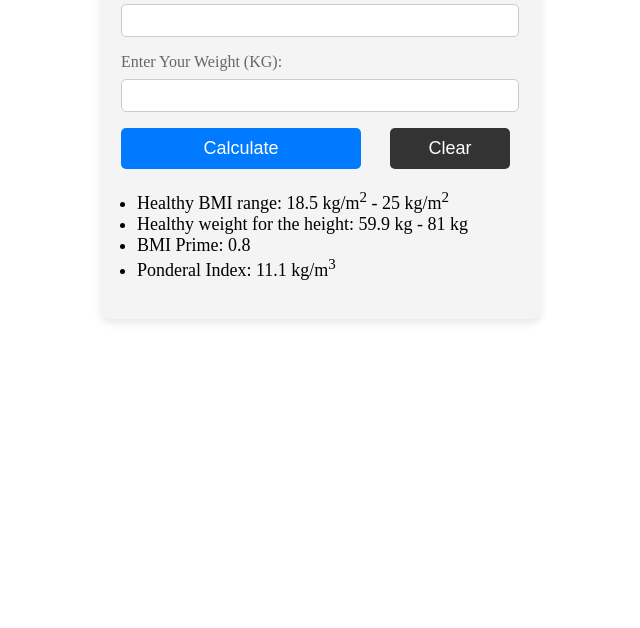
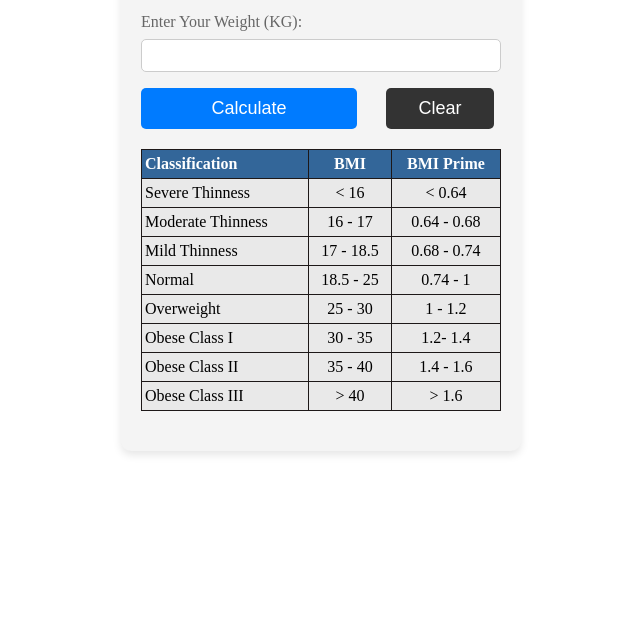
Before and after one commit to adityakumardev/BMI-Calculator, a plain HTML site: page index.html in a window 1280 px wide. Shown: the part 172-800 px from the top of the page, without its empty margins (319-959 px from the left). Drawn offline with Linux system fonts and the light colour scheme.

Commit message:
update: added BMI Chart for clear understanding

```diff
--- a/index.html
+++ b/index.html
@@ -1,23 +1,23 @@
 <!DOCTYPE html>
 <html lang="en">
-
   <head>
-    <meta charset="UTF-8">
-    <meta name="viewport" content="width=device-width, initial-scale=1.0">
+    <meta charset="UTF-8" />
+    <meta name="viewport" content="width=device-width, initial-scale=1.0" />
     <title>BMI-Calculator</title>
-    <link rel="stylesheet" href="style.css">
+    <link rel="stylesheet" href="style.css" />
   </head>
 
   <body>
     <div class="container">
-        <h1> BMI Calculator </h1>
+      <h1>BMI Calculator</h1>
       <form>
-            <p><label for="height">Enter Your Height (CM): </label>
-                <input type="number" name="height" id="height">
+        <p>
+          <label for="height">Enter Your Height (CM): </label>
+          <input type="number" name="height" id="height" />
         </p>
         <p>
           <label for="weight">Enter Your Weight (KG): </label>
-                <input type="number" name="weight" id="weight">
+          <input type="number" name="weight" id="weight" />
         </p>
         <div class="buttons">
           <button class="calculate">Calculate</button>
@@ -25,14 +25,56 @@
         </div>
         <div class="results"></div>
       </form>
-        <ul class="info">
-            <li>Healthy BMI range: 18.5 kg/m<sup>2</sup> - 25 kg/m<sup>2</sup></li>
-            <li>Healthy weight for the height: 59.9 kg - 81 kg</li>
-            <li>BMI Prime: 0.8</li>
-            <li>Ponderal Index: 11.1 kg/m<sup>3</sup></li>
-        </ul>
+      <table>
+        <tbody>
+          <tr class="heading">
+            <td class="HinfoL">Classification</td>
+            <td>BMI</td>
+            <td>BMI Prime</td>
+          </tr>
+          <tr>
+            <td class="HinfoL">Severe Thinness</td>
+            <td>&lt; 16</td>
+            <td>&lt; 0.64</td>
+          </tr>
+          <tr>
+            <td class="HinfoL">Moderate Thinness</td>
+            <td>16 - 17</td>
+            <td>0.64 - 0.68</td>
+          </tr>
+          <tr>
+            <td class="HinfoL">Mild Thinness</td>
+            <td>17 - 18.5</td>
+            <td>0.68 - 0.74</td>
+          </tr>
+          <tr>
+            <td class="HinfoL">Normal</td>
+            <td>18.5 - 25</td>
+            <td>0.74 - 1</td>
+          </tr>
+          <tr>
+            <td class="HinfoL">Overweight</td>
+            <td>25 - 30</td>
+            <td>1 - 1.2</td>
+          </tr>
+          <tr>
+            <td class="HinfoL">Obese Class I</td>
+            <td>30 - 35</td>
+            <td>1.2- 1.4</td>
+          </tr>
+          <tr>
+            <td class="HinfoL">Obese Class II</td>
+            <td>35 - 40</td>
+            <td>1.4 - 1.6</td>
+          </tr>
+          <tr>
+            <td class="HinfoL">Obese Class III</td>
+            <td>&gt; 40</td>
+            <td>&gt; 1.6</td>
+          </tr>
+        </tbody>
+      </table>
     </div>
   </body>
   <script src="script.js"></script>
-
 </html>
--- a/script.js
+++ b/script.js
@@ -31,5 +31,5 @@ calculatebutton.addEventListener("click", function (event) {
 const clearButton = document.querySelector('.reset');
 
 clearButton.addEventListener("click", function(event) {
-
+    document.querySelector('form').reset();
 });
--- a/style.css
+++ b/style.css
@@ -1,9 +1,12 @@
 /* style.css */
 
 .container {
+  box-sizing: border-box;
   max-width: 400px;
   margin: 50px auto;
+  margin-top: 20px;
   padding: 20px;
+  padding-top: 10px;
   background-color: #f4f4f4;
   border-radius: 10px;
   box-shadow: 0 4px 8px rgba(0, 0, 0, 0.1);
@@ -70,8 +73,26 @@ input[type="number"] {
   text-align: center;
 }
 
-.info {
-    margin-left: 8px;
-    padding-left: 8px;
-    font-size: large;
+table {
+    border-collapse: collapse; /* Remove default table borders */
+    width: 100%; /* Make the table fill the container width */
+    margin: 20px auto; /* Add some margin for spacing */
+    text-align: center; /* Align text to the center */
   }
+
+  .HinfoL {
+    text-align: left; /* Align text to the left */
+  }
+
+  td {
+    border: 1px solid #1d1818;
+    background-color: #e9e9e9;
+    color: black;
+    padding: 5px 3px;
+  }
+
+  .heading td{
+    font-weight: bolder;
+    background-color: #336699;
+    color: #fff;
+  }
```
Lines whose indentation alone changed are shown as unchanged.
